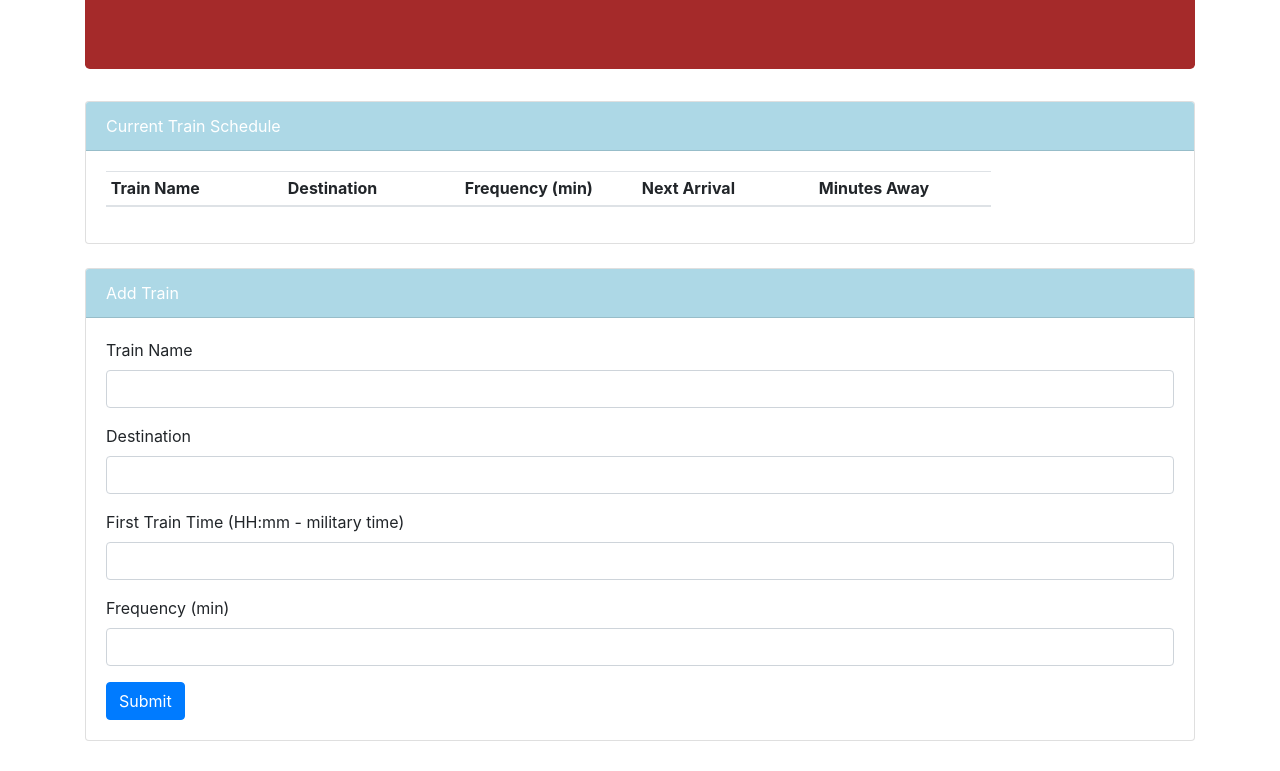
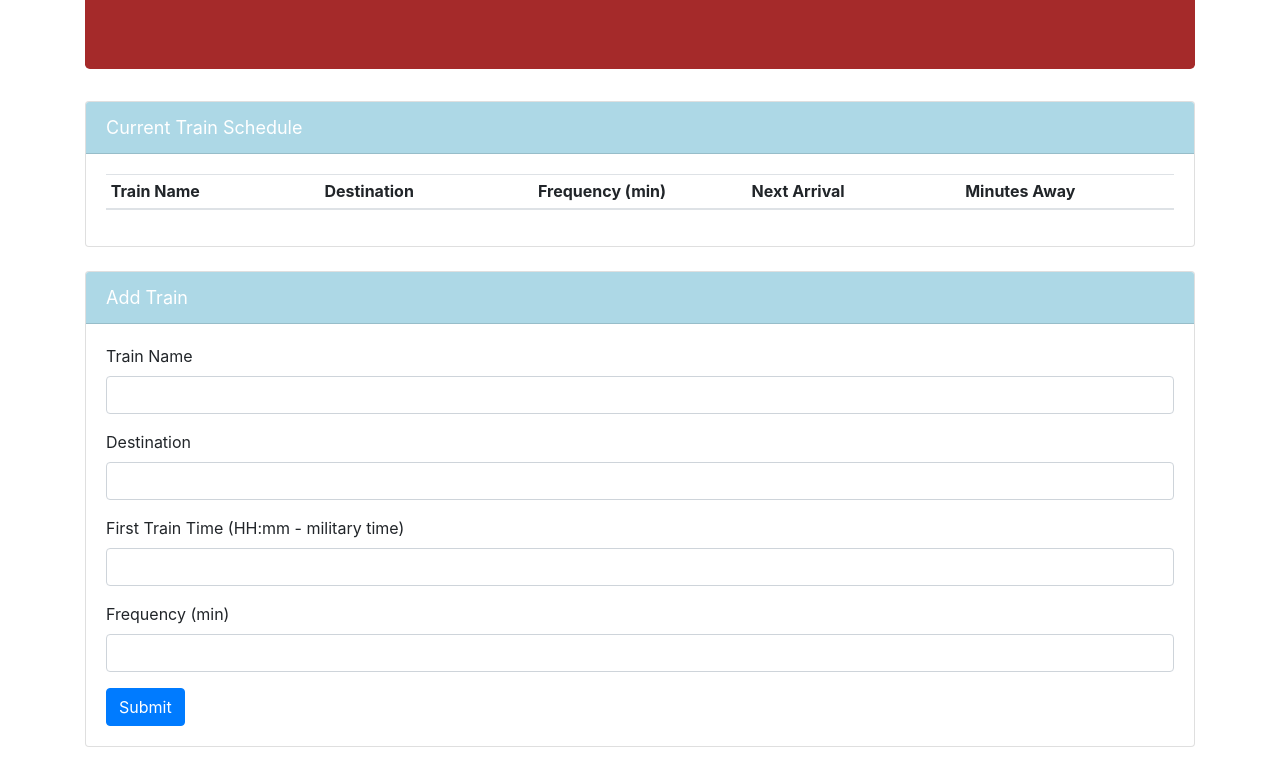
Before and after one commit to dowan1041/TrainScheduler, a plain HTML site: page index.html in a window 1280 px wide. Shown: the part 157-928 px from the top of the page. Drawn offline with nearby package versions, Linux system fonts and the light colour scheme; no server answers.

Commit message:
little fix on css

```diff
--- a/assets/css/style.css
+++ b/assets/css/style.css
@@ -7,3 +7,7 @@
     background-color: lightblue;
     color: #ffffff;
 }
+
+.card-header {
+    font-size: 18px;
+}
--- a/index.html
+++ b/index.html
@@ -19,7 +19,7 @@
     #trainSchedule-table th,
     td {
       display: inline-block;
-      width: 16.575%;
+      width: 20%;
     }
   </style>
 </head>
```
